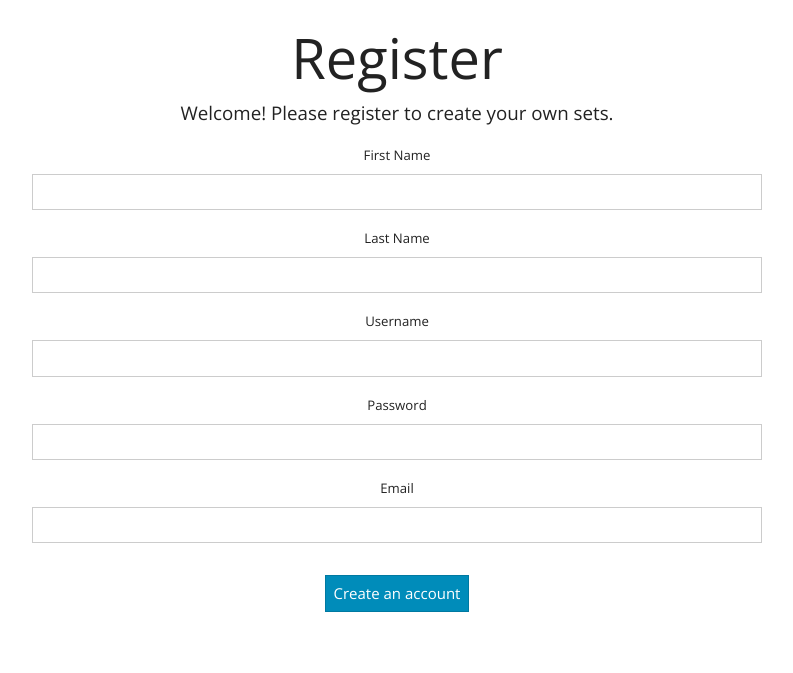
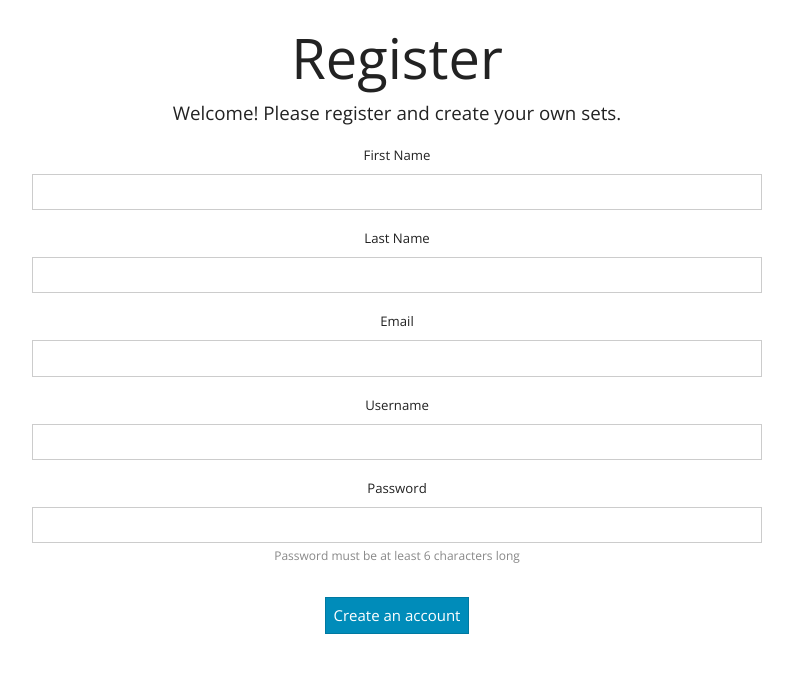
Before and after one commit to dkclee/MTWord, a Flask app: page /register in a window 1280 px wide. Shown: the part 55-728 px from the top of the page, without its empty margins (243-1036 px from the left). Run offline with Flask 2, Linux system fonts and the light colour scheme; parts of the project's set-up code (start-up, migrations or seed data) failed here and were passed over; some libraries are stand-ins or nearby versions.

Commit message:
add helper message for password field (registration)

```diff
--- a/app.py
+++ b/app.py
@@ -36,6 +36,8 @@ Bootstrap(app)
 
 login_manager = LoginManager()
 login_manager.init_app(app)
+login_manager.login_view = "handle_login"
+login_manager.login_message = "Please log in!"
 
 
 class MTWordModelView(ModelView):
--- a/forms.py
+++ b/forms.py
@@ -20,12 +20,13 @@ class RegisterForm(FlaskForm):
 
     first_name = StringField("First Name", validators=[InputRequired()])
     last_name = StringField("Last Name", validators=[InputRequired()])
-    username = StringField("Username", validators=[InputRequired(),
-                                                   Length(max=20)])
-    password = PasswordField("Password", validators=[InputRequired()])
     email = StringField("Email", validators=[Email(),
                                              InputRequired(),
                                              Length(max=50)])
+    username = StringField("Username", validators=[InputRequired(),
+                                                   Length(max=20)])
+    password = PasswordField("Password", validators=[InputRequired()],
+                             description="Password must be at least 6 characters long")
     recaptcha = RecaptchaField()
 
 
--- a/seed.py
+++ b/seed.py
@@ -10,7 +10,7 @@ db.drop_all()
 db.create_all()
 
 
-hashed = bcrypt.generate_password_hash("password").decode('utf8')
+hashed = bcrypt.generate_password_hash("testing").decode('utf8')
 
 user = User(username="test",
             password=hashed,
--- a/templates/base.html
+++ b/templates/base.html
@@ -59,7 +59,7 @@
                 {% if current_user.is_authenticated %}
                 <li class="nav-item dropdown">
                     <a class="nav-link dropdown-toggle" data-toggle="dropdown" href="#" role="button"
-                        aria-haspopup="true" aria-expanded="false">Account</a>
+                        aria-haspopup="true" aria-expanded="false">My Account</a>
                     <div class="dropdown-menu">
                         <a class="dropdown-item" href="#">My Profile</a>
                         <div class="dropdown-divider"></div>
--- a/templates/register.html
+++ b/templates/register.html
@@ -6,7 +6,7 @@
 <div class="container my-4 justify-content-center text-center">
 
   <h1 class="display-4">Register</h1>
-  <p class="lead">Welcome! Please register to create your own sets.</p>
+  <p class="lead">Welcome! Please register and create your own sets.</p>
 
   <div class="row justify-content-center">
 
@@ -15,17 +15,23 @@
       <form method="POST" autocomplete="off">
 
         {{ form.csrf_token() }}
+
         {{ render_hidden_errors(form) }}
+
         {{ render_field(form.first_name,
         form_type="horizontal") }}
+
         {{ render_field(form.last_name,
           form_type="horizontal") }}
+
+        {{ render_field(form.email,
+        form_type="horizontal") }}
+
         {{ render_field(form.username,
           form_type="horizontal") }}
+
         {{ render_field(form.password,
           form_type="horizontal") }}
-        {{ render_field(form.email,
-        form_type="horizontal") }}
 
         {% for error in form.recaptcha.errors %}
           <div class='text-danger'>
```
